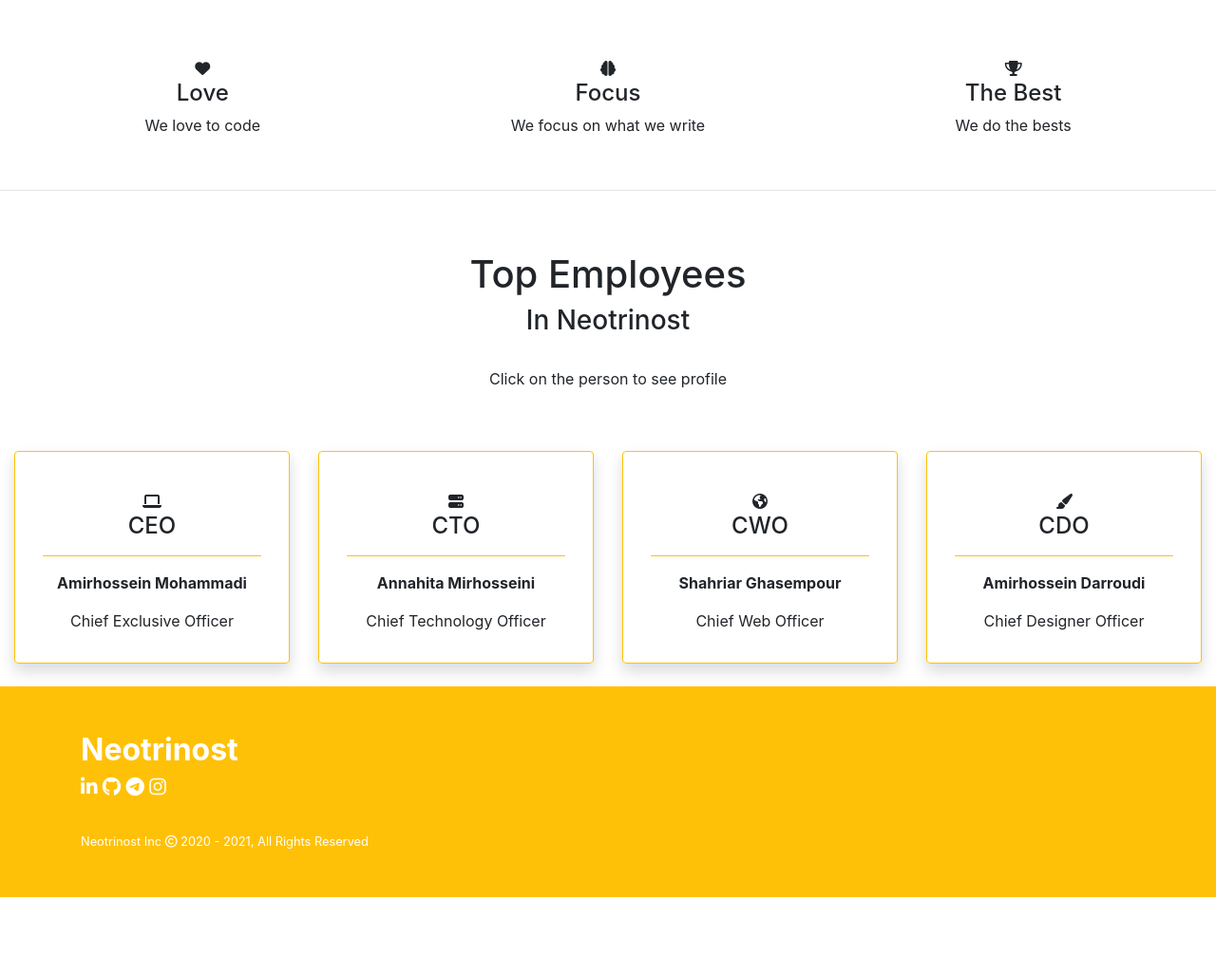
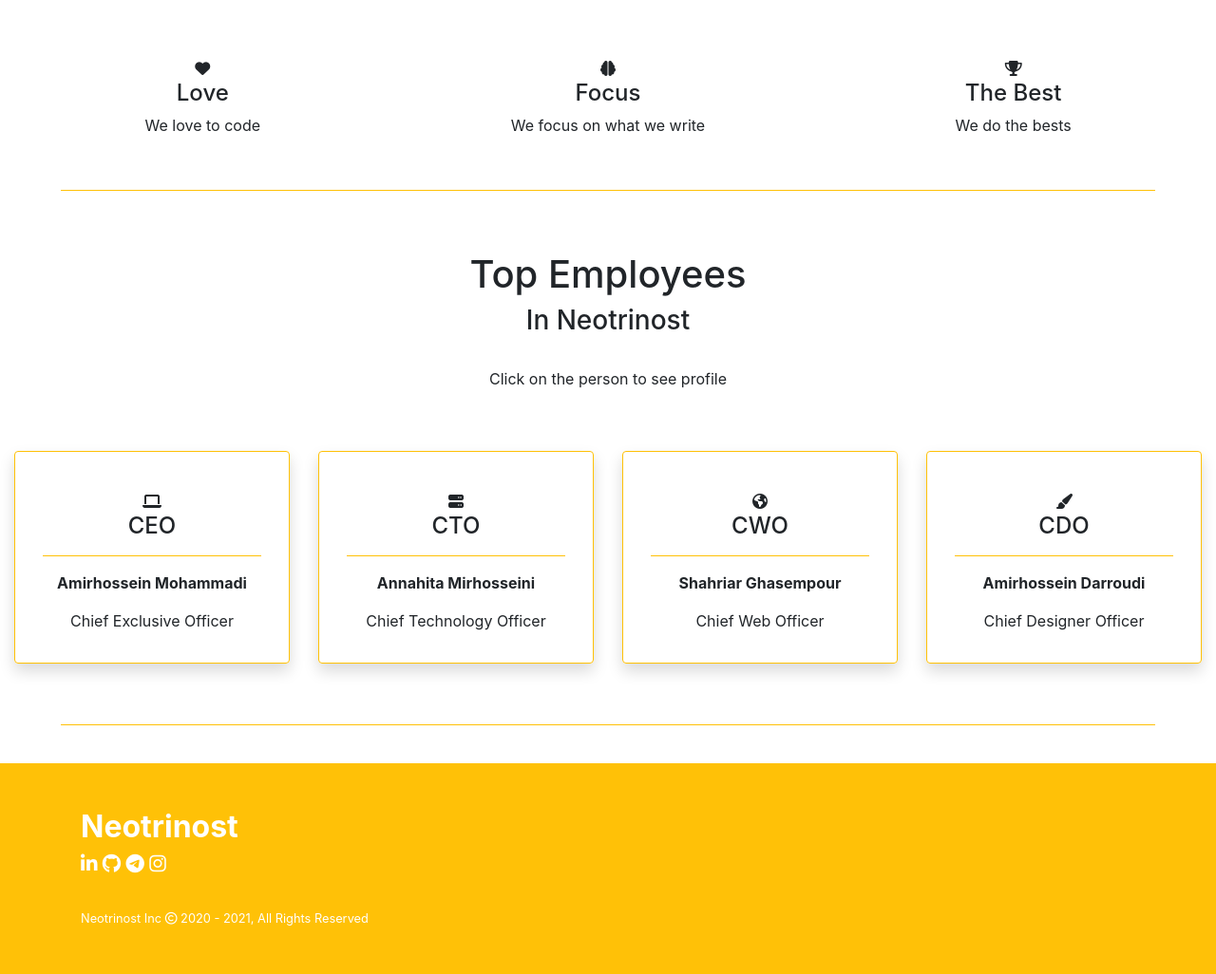
Before and after one commit to Neotrinost/Neotrinost.ir, a Flask app: page / in a window 1280 px wide. Shown: the part 287-1313 px from the top of the page at 95% size. Before the commit the page ends 1232 px from the top, so only its background shows below. Run offline with Flask 2, Linux system fonts and the light colour scheme; some libraries are stand-ins or nearby versions.

Commit message:
Add br and hr tags to home

```diff
--- a/app/templates/home.html
+++ b/app/templates/home.html
@@ -112,7 +112,7 @@
 		</div>
 
 		<br>
-		<hr>
+		<hr class="border-warning" style="width: 90%;">
 		<br>
 
 		<div class="container-fluid text-center">
@@ -170,7 +170,11 @@
                     <br>
                 </div>
             </div>
-          </div>
+		</div>
+
+		<br>
+		<hr class="border-warning" style="width: 90%;">
+		<br>
 
 		<footer class="py-5 bg-warning">
 			<div class="container">
```
